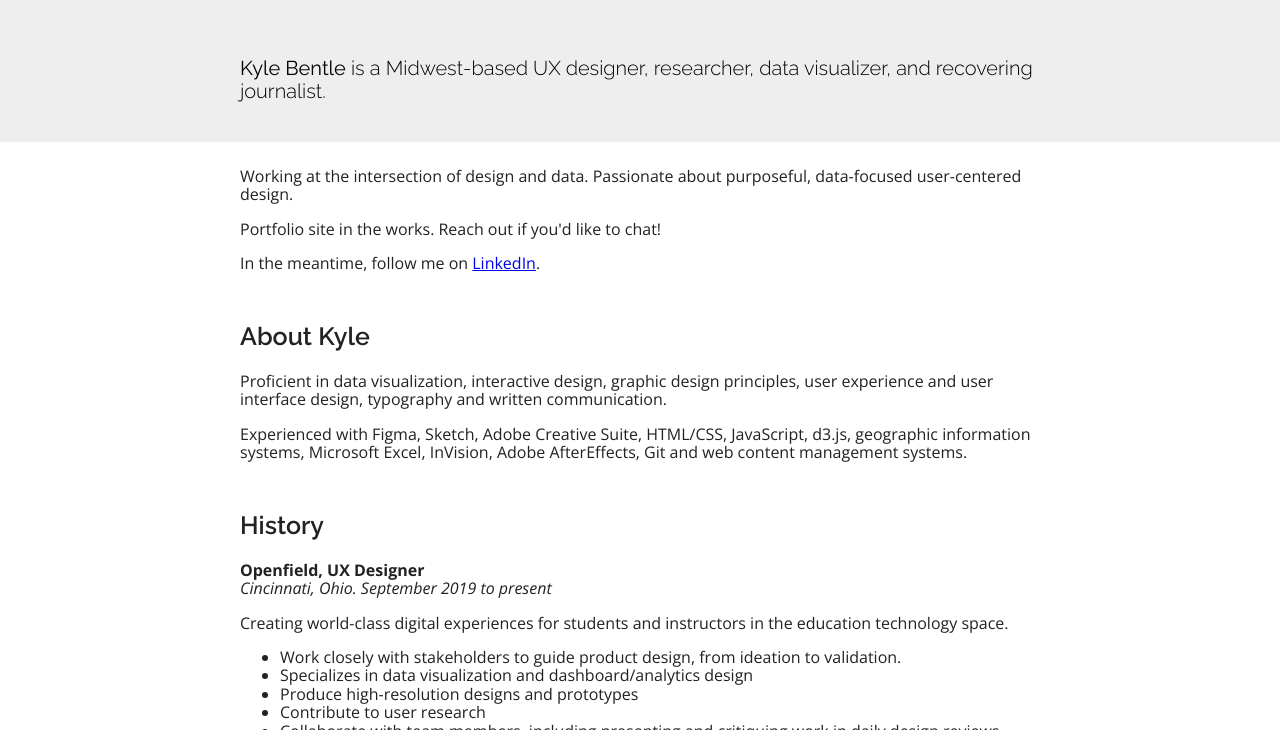
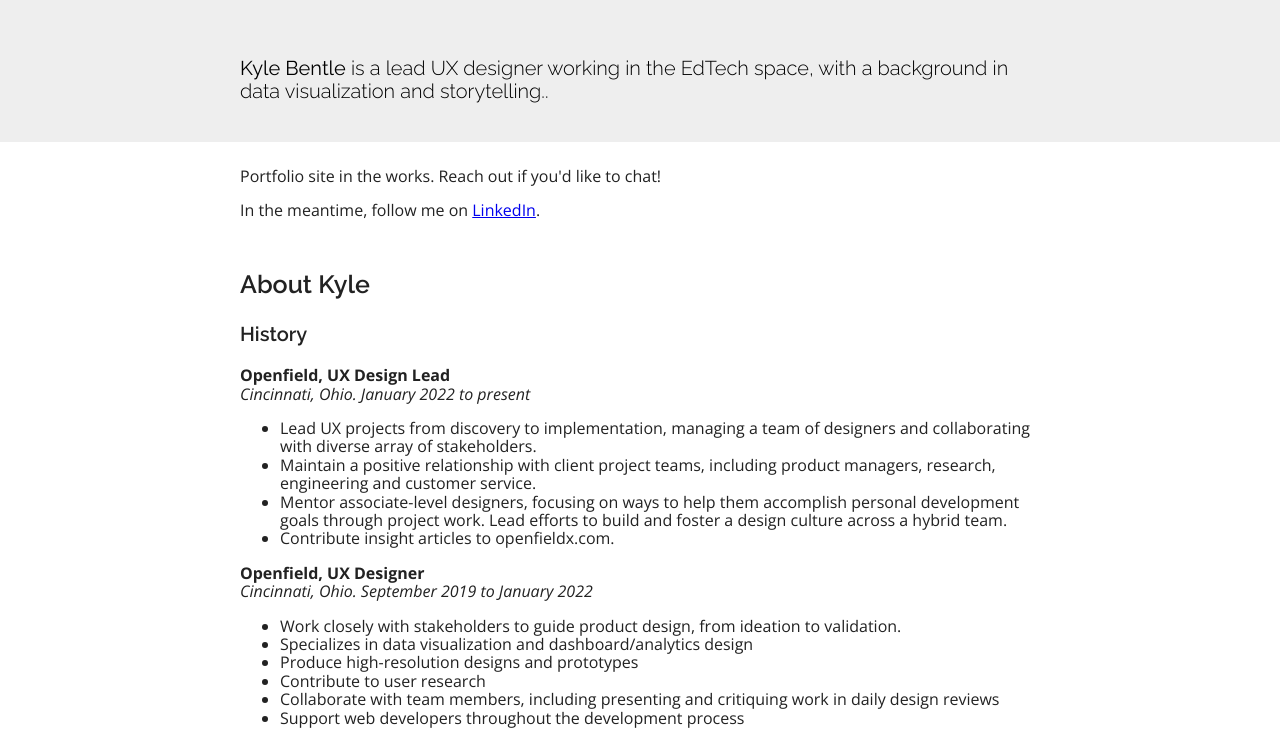
Before and after one commit to kylebentle/kylebentle.github.io, a website built with Parcel: page index.html in a window 1280 px wide. Shown: the part 106-836 px from the top of the page. Built offline with nearby package versions, Linux system fonts and the light colour scheme.

Commit message:
Resume update

```diff
--- a/index.html
+++ b/index.html
@@ -32,28 +32,32 @@
 
   <header class="hero">
     <div class="hero__content">
-      <h1><strong>Kyle Bentle</strong> is a Midwest-based UX designer, researcher, data visualizer, and recovering journalist.</h1>
+      <h1><strong>Kyle Bentle</strong> is a lead UX designer working in the EdTech space, with a background in data visualization and storytelling..</h1>
     </div>
   </header>
 
   <section>
-    <p>Working at the intersection of design and data. Passionate about purposeful, data-focused user-centered design.</p>
 
     <p>Portfolio site in the works. Reach out if you'd like to chat!</p>
     <p>In the meantime, follow me on <a href="https://www.linkedin.com/in/kyle-bentle/" target="_blank">LinkedIn</a>.</p>
 
     <h2>About Kyle</h2>
 
-    <p>Proficient in data visualization, interactive design, graphic design principles, user experience and user interface design, typography and written communication.</p>
-
-    <p>Experienced with Figma, Sketch, Adobe Creative Suite, HTML/CSS, JavaScript, d3.js, geographic information systems, Microsoft Excel, InVision, Adobe AfterEffects, Git and web content management systems.</p>
 
     <div class='resume'>
-      <h2>History</h2>
+      <h3>History</h3>
+
 
       <div class='resume__workplace'>
-        <p><strong>Openfield, UX Designer</strong><br><em>Cincinnati, Ohio. September 2019 to present</em></p>
-        <p>Creating world-class digital experiences for students and instructors in the education technology space.</p>
+        <p><strong>Openfield, UX Design Lead</strong><br><em>Cincinnati, Ohio. January 2022 to present</em></p>
+        <ul>
+          <li>Lead UX projects from discovery to implementation, managing a team of designers and collaborating with diverse array of stakeholders.</li>
+          <li>Maintain a positive relationship with client project teams, including product managers, research, engineering and customer service.</li>
+          <li>Mentor associate-level designers, focusing on ways to help them accomplish personal development goals through project work. Lead efforts to build and foster a design culture across a hybrid team.</li>
+          <li>Contribute insight articles to openfieldx.com.</li>
+        </ul>
+
+        <p><strong>Openfield, UX Designer</strong><br><em>Cincinnati, Ohio. September 2019 to January 2022</em></p>
         <ul>
           <li>Work closely with stakeholders to guide product design, from ideation to validation.</li>
           <li>Specializes in data visualization and dashboard/analytics design</li>
@@ -91,11 +95,11 @@
   <script src="js/main.js"></script>
 
   <!-- Google Analytics: change UA-XXXXX-Y to be your site's ID. -->
-  <script>
+  <!-- <script>
     window.ga = function () { ga.q.push(arguments) }; ga.q = []; ga.l = +new Date;
     ga('create', 'UA-XXXXX-Y', 'auto'); ga('set', 'anonymizeIp', true); ga('set', 'transport', 'beacon'); ga('send', 'pageview')
   </script>
-  <script src="https://www.google-analytics.com/analytics.js" async></script>
+  <script src="https://www.google-analytics.com/analytics.js" async></script> -->
 </body>
 
 </html>
```
